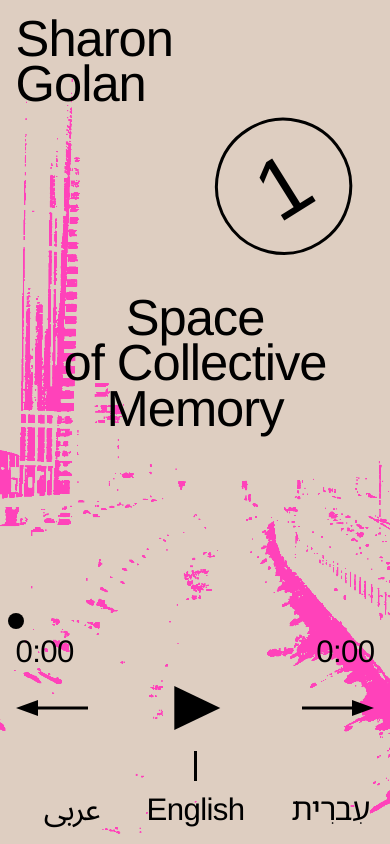
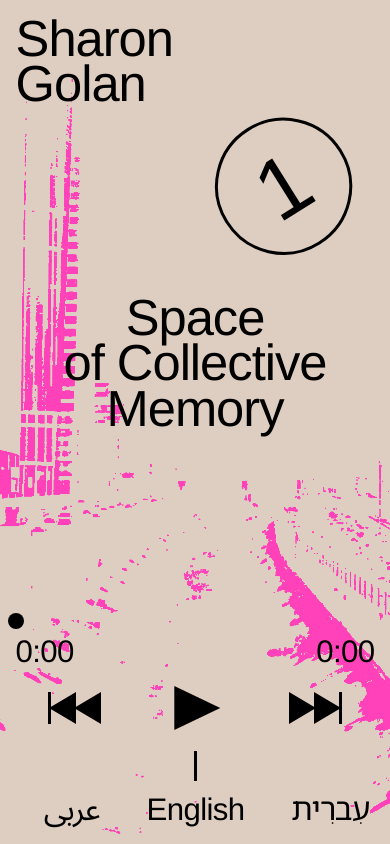
Before and after one commit to TimBallaschke/heritage-of-the-future, a PHP site: page / in a window 390 px wide. Run offline with PHP 8.4, Linux system fonts and the light colour scheme; some web fonts are replaced.

Commit message:
Add audio files and update translations to reference local audio sources; adjust playback control styles for improved layout and responsiveness.

```diff
--- a/assets/style/_base.scss
+++ b/assets/style/_base.scss
@@ -155,7 +155,7 @@ body {
 #playback-controls {
     display: flex;
     flex-direction: row;
-    justify-content: space-between;
+    justify-content: space-around;
     align-items: center;
     width: 100%;
     padding-bottom: 5px;
@@ -165,57 +165,59 @@ body {
 #previous-button,
 #next-button {
     position: relative;
-    width: 72px;
-    height: 16px;
+    width: 53px;
+    height: 32px;
     cursor: pointer;
 }
 
-#previous-button::before {
+#previous-button {
+    border-left: 3px solid $color-2;
+}
+
+#previous-button::before,
+#previous-button::after {
     content: '';
     position: absolute;
     top: 50%;
-    left: 0;
     transform: translateY(-50%);
     width: 0;
     height: 0;
     border-style: solid;
-    border-width: 8px 22px 8px 0;
+    border-width: 16px 27px 16px 0;
     border-color: transparent $color-2 transparent transparent;
 }
 
-#previous-button::after {
-    content: '';
-    position: absolute;
-    top: 50%;
-    right: 0;
-    transform: translateY(-50%);
-    width: 50px;
-    height: 3px;
-    background: $color-2;
+#previous-button::before {
+    left: -2px;
 }
 
-#next-button::before {
-    content: '';
-    position: absolute;
-    top: 50%;
-    left: 0;
-    transform: translateY(-50%);
-    width: 50px;
-    height: 3px;
-    background: $color-2;
+#previous-button::after {
+    left: 23px;
 }
 
+#next-button {
+    border-right: 3px solid $color-2;
+}
+
+#next-button::before,
 #next-button::after {
     content: '';
     position: absolute;
     top: 50%;
-    right: 0;
     transform: translateY(-50%);
     width: 0;
     height: 0;
     border-style: solid;
-    border-width: 8px 0 8px 22px;
+    border-width: 16px 0 16px 27px;
     border-color: transparent transparent transparent $color-2;
+}
+
+#next-button::before {
+    right: 23px;
+}
+
+#next-button::after {
+    right: -2px;
 }
 
 #play-button {
--- a/assets/style/style.css
+++ b/assets/style/style.css
@@ -152,7 +152,7 @@ body {
 #playback-controls {
   display: flex;
   flex-direction: row;
-  justify-content: space-between;
+  justify-content: space-around;
   align-items: center;
   width: 100%;
   padding-bottom: 5px;
@@ -162,57 +162,59 @@ body {
 #previous-button,
 #next-button {
   position: relative;
-  width: 72px;
-  height: 16px;
+  width: 53px;
+  height: 32px;
   cursor: pointer;
 }
 
-#previous-button::before {
+#previous-button {
+  border-left: 3px solid #000000;
+}
+
+#previous-button::before,
+#previous-button::after {
   content: "";
   position: absolute;
   top: 50%;
-  left: 0;
   transform: translateY(-50%);
   width: 0;
   height: 0;
   border-style: solid;
-  border-width: 8px 22px 8px 0;
+  border-width: 16px 27px 16px 0;
   border-color: transparent #000000 transparent transparent;
 }
 
-#previous-button::after {
-  content: "";
-  position: absolute;
-  top: 50%;
-  right: 0;
-  transform: translateY(-50%);
-  width: 50px;
-  height: 3px;
-  background: #000000;
+#previous-button::before {
+  left: -2px;
 }
 
-#next-button::before {
-  content: "";
-  position: absolute;
-  top: 50%;
-  left: 0;
-  transform: translateY(-50%);
-  width: 50px;
-  height: 3px;
-  background: #000000;
+#previous-button::after {
+  left: 23px;
 }
 
+#next-button {
+  border-right: 3px solid #000000;
+}
+
+#next-button::before,
 #next-button::after {
   content: "";
   position: absolute;
   top: 50%;
-  right: 0;
   transform: translateY(-50%);
   width: 0;
   height: 0;
   border-style: solid;
-  border-width: 8px 0 8px 22px;
+  border-width: 16px 0 16px 27px;
   border-color: transparent transparent transparent #000000;
+}
+
+#next-button::before {
+  right: 23px;
+}
+
+#next-button::after {
+  right: -2px;
 }
 
 #play-button {
```
Also changed, not shown: assets/data/translations.json (+17 -17 lines), 17 other files.
